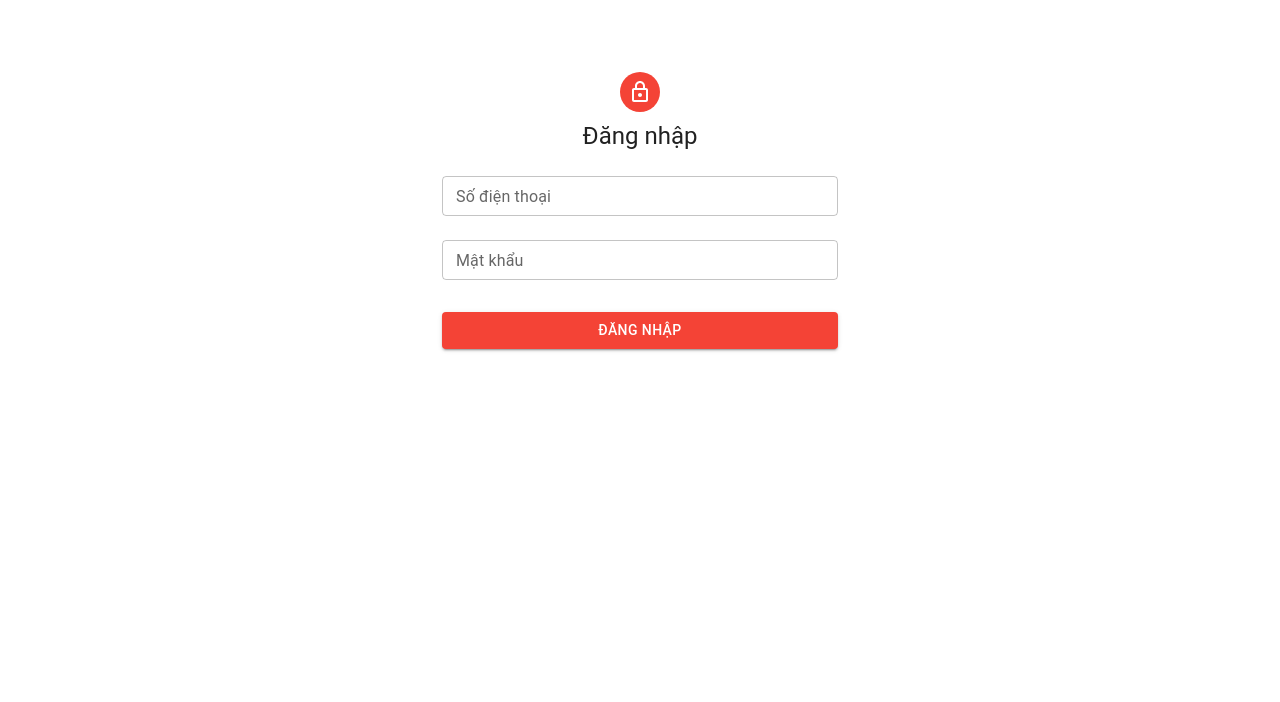
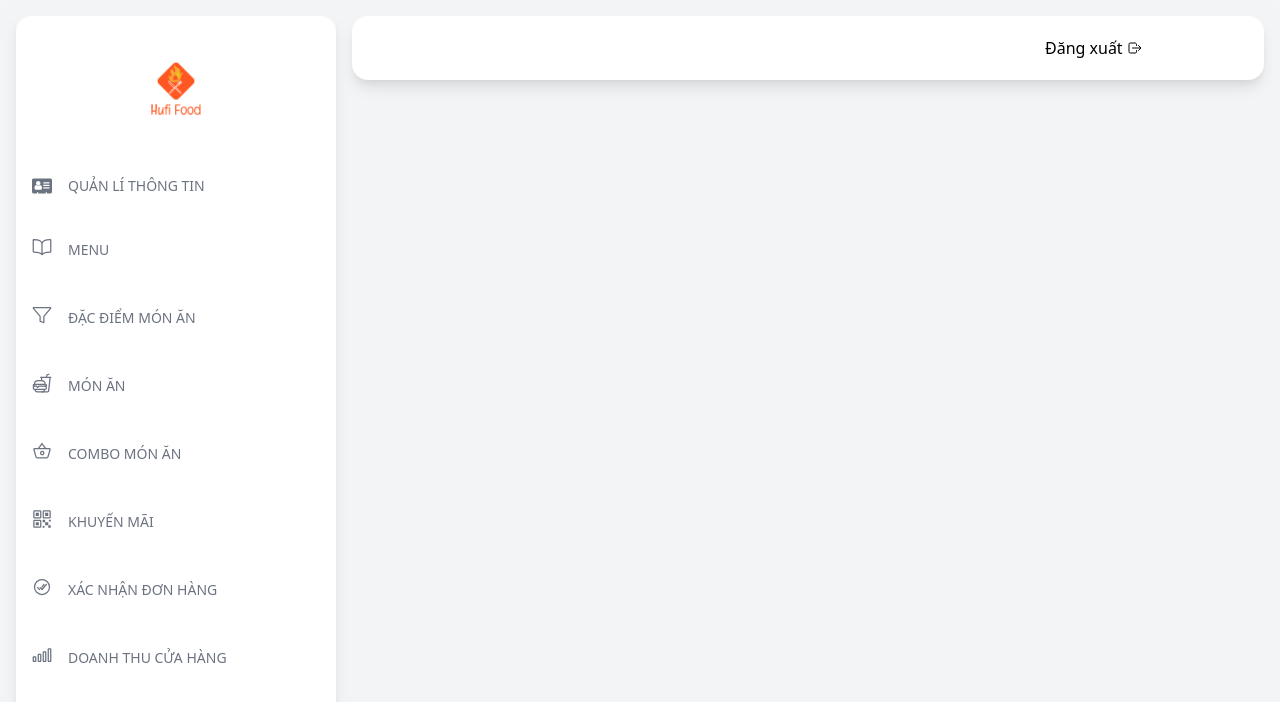
Before and after one commit to nguyenhoaikhang37/oderfood-partner-app, a React (Create React App) app: page /admin in a window 1280 px wide. Before the commit this address led to /login. Shown: the top 702 px of the page. Built offline with nearby package versions, Linux system fonts and the light colour scheme; no server answers; sample sign-in values are in the browser's storage.

Commit message:
update JSON

```diff
--- a/src/App.js
+++ b/src/App.js
@@ -13,7 +13,7 @@ import Invoice from './components/Common/Invoice';
 
 function App() {
   const dispatch = useDispatch();
-  const token = localStorage.getItem('accessToken');
+  const token = localStorage.getItem('accessTokenPartner');
 
   useEffect(() => {
     dispatch(getUserToken(token));
--- a/src/components/Layout/PartnerLayout.jsx
+++ b/src/components/Layout/PartnerLayout.jsx
@@ -17,7 +17,7 @@ import Sidebar from '../Common/Sidebar';
 
 const PartnerLayout = ({ children }) => {
   const isLogin = Boolean(localStorage.getItem(ACCESS_TOKEN));
-  const token = localStorage.getItem('accessToken');
+  const token = localStorage.getItem('accessTokenPartner');
   const dispatch = useDispatch();
 
   useEffect(() => {
--- a/src/constants/global.js
+++ b/src/constants/global.js
@@ -1,2 +1,2 @@
 export const BASE_URL = 'https://server-express-foodapp.herokuapp.com/api';
-export const ACCESS_TOKEN = 'accessToken';
+export const ACCESS_TOKEN = 'accessTokenPartner';
```
